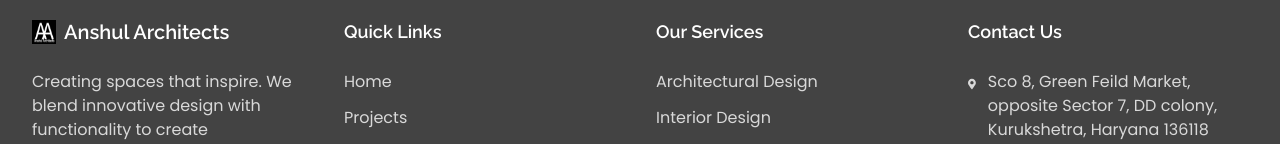
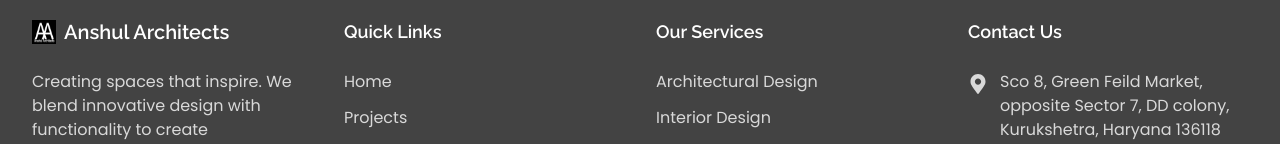
Before and after one commit to GauriSinghal256/Architect, a React (Vite) app: page / in a window 1280 px wide. Shown: the part 7096-7240 px from the top of the page. Built offline with nearby package versions, Linux system fonts and the light colour scheme.

Commit message:
changes done

```diff
--- a/src/components/navigation/Footer.jsx
+++ b/src/components/navigation/Footer.jsx
@@ -65,13 +65,13 @@
           <div>
             <h3 className="text-lg font-heading font-semibold mb-6">Our Services</h3>
             <ul className="space-y-3">
-              <li className="text-primary-200 hover:text-white transition-colors">Architectural Design</li>
-              <li className="text-primary-200 hover:text-white transition-colors">Interior Design</li>
-              <li className="text-primary-200 hover:text-white transition-colors">Urban Planning</li>
-              <li className="text-primary-200 hover:text-white transition-colors">Landscape Design</li>
-              <li className="text-primary-200 hover:text-white transition-colors">Renovation</li>
-              <li className="text-primary-200 hover:text-white transition-colors">Construction Management</li>
-              <li className="text-primary-200 hover:text-white transition-colors">Evaluation</li>
+              <li className="text-primary-200 hover:text-white transition-colors"><Link to="/">Architectural Design</Link>  </li>
+              <li className="text-primary-200 hover:text-white transition-colors"><Link to="/projects">Interior Design</Link></li>
+              <li className="text-primary-200 hover:text-white transition-colors"><Link to="/services">Urban Planning</Link></li>
+              <li className="text-primary-200 hover:text-white transition-colors"> <Link to="/projects">Landscape Design</Link></li>
+              <li className="text-primary-200 hover:text-white transition-colors">  <Link to="/projects">Renovation</Link></li>
+              <li className="text-primary-200 hover:text-white transition-colors"> <Link to="/services">Construction Management</Link></li>
+              <li className="text-primary-200 hover:text-white transition-colors"> <Link to='/contact'>Evaluation</Link></li>
             </ul>
           </div>
 
@@ -80,8 +80,16 @@
             <h3 className="text-lg font-heading font-semibold mb-6">Contact Us</h3>
             <ul className="space-y-4">
               <li className="flex items-start space-x-3">
-                <FaMapMarkerAlt className="w-5 h-5 mt-1 text-primary-200" />
-                <span className="text-primary-200">Sco 8, Green Feild Market, opposite Sector 7, DD colony, Kurukshetra, Haryana 136118</span>
+                <a
+                  href="https://www.google.com/maps/place/Anshul+Architects/@29.9754069,76.8749724,17z/data=!3m1!4b1!4m6!3m5!1s0x390e46d95e07f587:0xc7ce3adc05951279!8m2!3d29.9754023!4d76.8775473!16s%2Fg%2F11d_7qkddk?entry=ttu&g_ep=EgoyMDI1MDYwOC4wIKXMDSoASAFQAw%3D%3D"
+                  target="_blank"
+                  rel="noopener noreferrer"
+                >
+                  <FaMapMarkerAlt className="w-5 h-5 mt-1 text-primary-200 hover:text-primary-400 cursor-pointer" />
+                </a>
+                <span className="text-primary-200">
+                  Sco 8, Green Feild Market, opposite Sector 7, DD colony, Kurukshetra, Haryana 136118
+                </span>
               </li>
               <li className="flex items-center space-x-3">
                 <FaEnvelope className="w-5 h-5 text-primary-200" />
--- a/src/pages/projectData.js
+++ b/src/pages/projectData.js
@@ -73,7 +73,7 @@
   },
   {
     id: 4,
-    title: "School Interior",
+    title: "Institutional Interior",
     description:
       "This modern school building design combines clean lines and warm textures, reflecting a balance of innovation and tradition. ",
 
```
